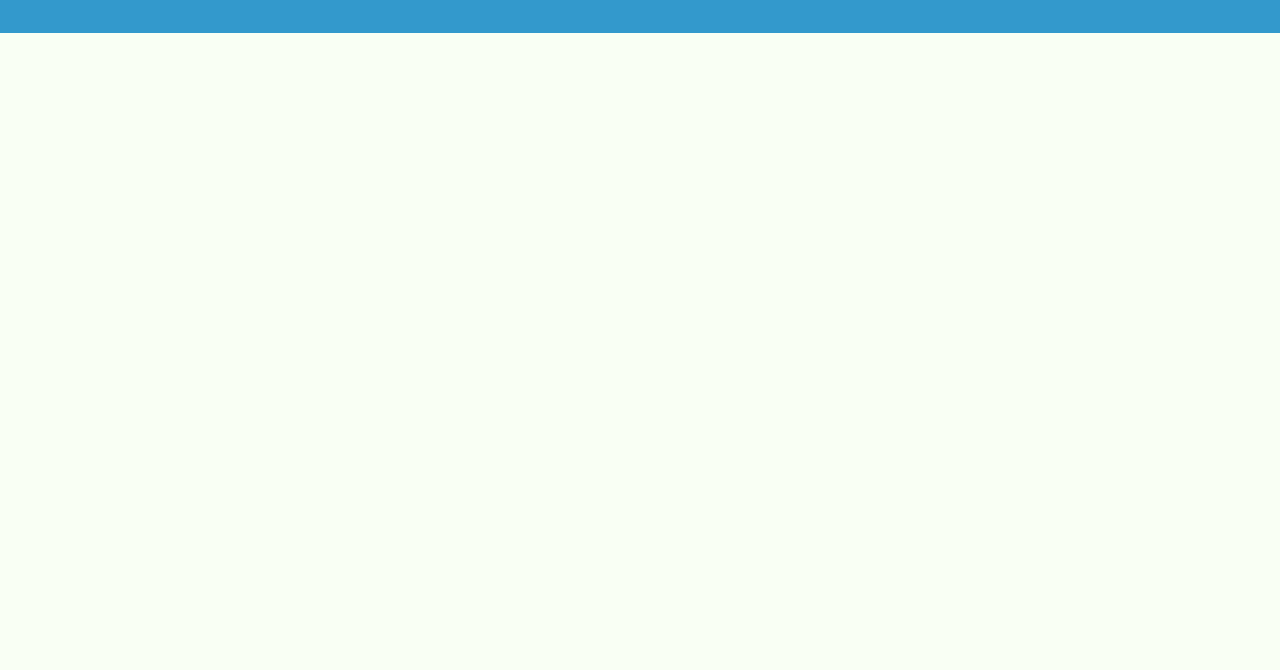
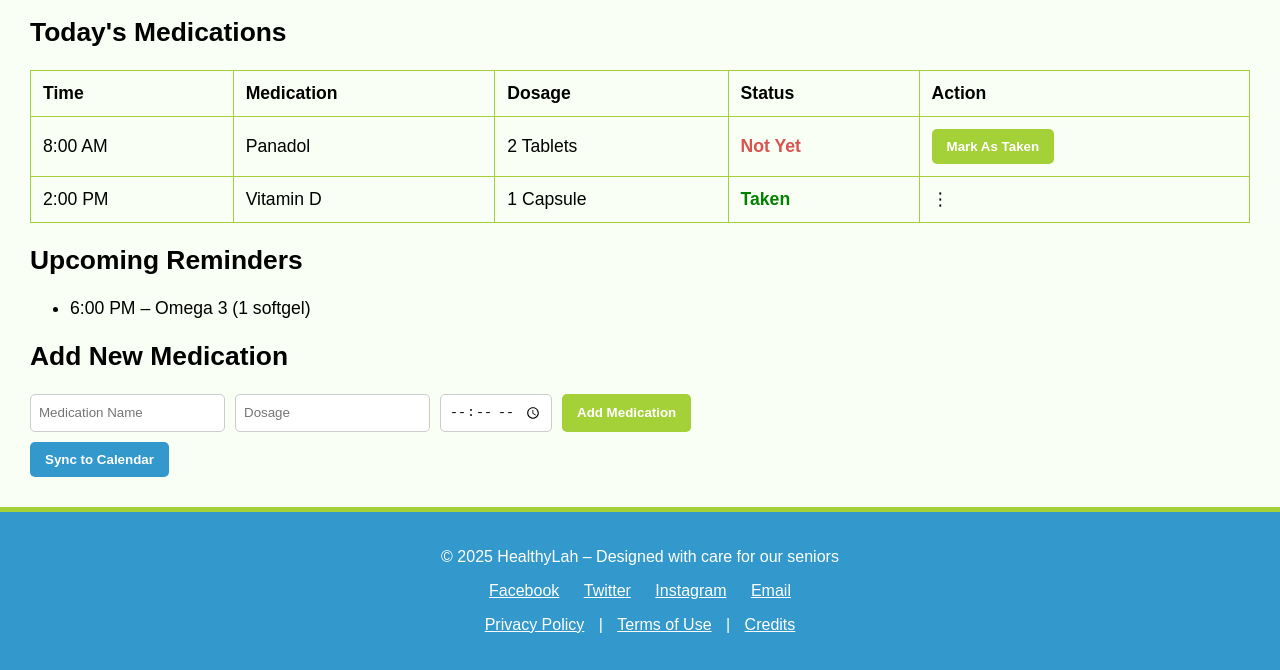
Before and after one commit to Justin0526/Tikam_Team_BED_SPM_Assignment, a website: page HealthyLah_DB/public/html/medication_management.html in a window 1280 px wide. Shown: the part 272-942 px from the top of the page. Before the commit the page ends 800 px from the top, so only its background shows below. Drawn offline with Linux system fonts and the light colour scheme.

Commit message:
rough draft of medication management page (not yet done)

```diff
--- a/HealthyLah_DB/public/css/medication_management.css
+++ b/HealthyLah_DB/public/css/medication_management.css
@@ -67,6 +67,82 @@ body {
   font-weight: bold;
 }
 
+.medication-main {
+  padding: 30px;
+  font-size: 1.1em;
+}
+
+.page-title h1 {
+  font-size: 2em;
+  color: #2B7DA4;
+  margin-bottom: 0;
+}
+
+.page-title p {
+  font-style: italic;
+  color: #555;
+  margin-top: 5px;
+}
+
+.medication-table {
+  width: 100%;
+  border-collapse: collapse;
+  margin-top: 15px;
+}
+
+.medication-table th,
+.medication-table td {
+  border: 1px solid #A4D038;
+  padding: 12px;
+  text-align: left;
+}
+
+.status.taken {
+  color: green;
+  font-weight: bold;
+}
+
+.status.not-yet {
+  color: #d9534f;
+  font-weight: bold;
+}
+
+.mark-btn,
+.add-btn,
+.sync-btn {
+  background-color: #A4D038;
+  color: white;
+  border: none;
+  padding: 10px 15px;
+  font-weight: bold;
+  cursor: pointer;
+  border-radius: 5px;
+}
+
+.mark-btn:hover,
+.add-btn:hover,
+.sync-btn:hover {
+  background-color: #8bb030;
+}
+
+.add-medication form {
+  display: flex;
+  gap: 10px;
+  margin-top: 10px;
+  margin-bottom: 10px;
+  flex-wrap: wrap;
+}
+
+.add-medication input {
+  padding: 8px;
+  border: 1px solid #ccc;
+  border-radius: 5px;
+}
+
+.sync-btn {
+  background-color: #3399CC;
+}
+
 /* Footer */
 footer {
   background-color: #3399CC;
--- a/HealthyLah_DB/public/html/medication_management.html
+++ b/HealthyLah_DB/public/html/medication_management.html
@@ -19,13 +19,69 @@
         </div>
         <nav class="nav-bar">
         <a href="#">Home</a>
-        <a href="#">About us</a>
+        <a href="about_us.html">About Us</a>
         <a href="#">Weather</a>
         <a href="#">Transport & Facilities</a>
         <a href="#">Health</a>
         <a href="#">Post</a>
         </nav>
     </header>
+
+    <main class="medication-main">
+        <section class="page-title">
+            <h1>Manage My Medications</h1>
+            <p>Take care of your health, Mr Tan.</p>
+        </section>
+
+        <section class="today-medications">
+            <h2>Today's Medications</h2>
+            <table class="medication-table">
+                <thead>
+                    <tr>
+                        <th>Time</th>
+                        <th>Medication</th>
+                        <th>Dosage</th>
+                        <th>Status</th>
+                        <th>Action</th>
+                    </tr>
+                </thead>
+                <tbody>
+                    <tr>
+                        <td>8:00 AM</td>
+                        <td>Panadol</td>
+                        <td>2 Tablets</td>
+                        <td class="status not-yet">Not Yet</td>
+                        <td><button class="mark-btn">Mark As Taken</button></td>
+                    </tr>
+                    <tr>
+                        <td>2:00 PM</td>
+                        <td>Vitamin D</td>
+                        <td>1 Capsule</td>
+                        <td class="status taken">Taken</td>
+                        <td><span class="action-menu">⋮</span></td>
+                    </tr>
+                </tbody>
+            </table>
+        </section>
+
+        <section class="upcoming-reminders">
+            <h2>Upcoming Reminders</h2>
+            <ul>
+                <li>6:00 PM – Omega 3 (1 softgel)</li>
+            </ul>
+        </section>
+
+        <section class="add-medication">
+            <h2>Add New Medication</h2>
+            <form>
+                <input type="text" placeholder="Medication Name" required />
+                <input type="text" placeholder="Dosage" required />
+                <input type="time" required />
+                <button type="submit" class="add-btn">Add Medication</button>
+            </form>
+            <button class="sync-btn">Sync to Calendar</button>
+        </section>
+    </main>
 
     <footer>
     <p>© 2025 HealthyLah – Designed with care for our seniors</p>
```
